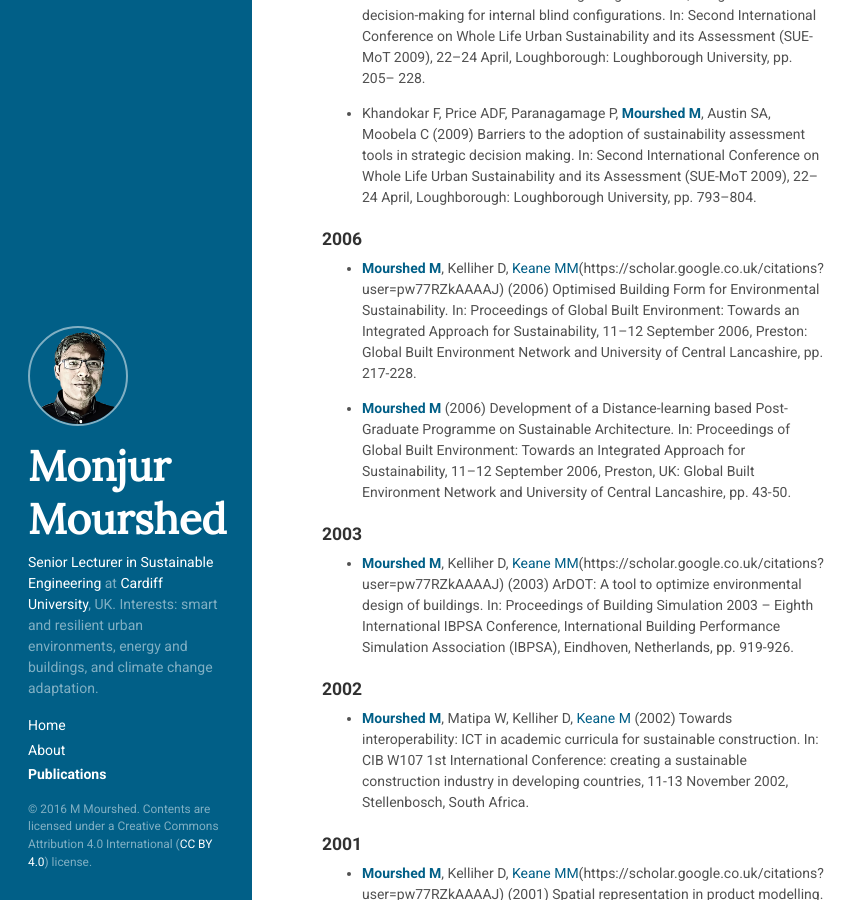
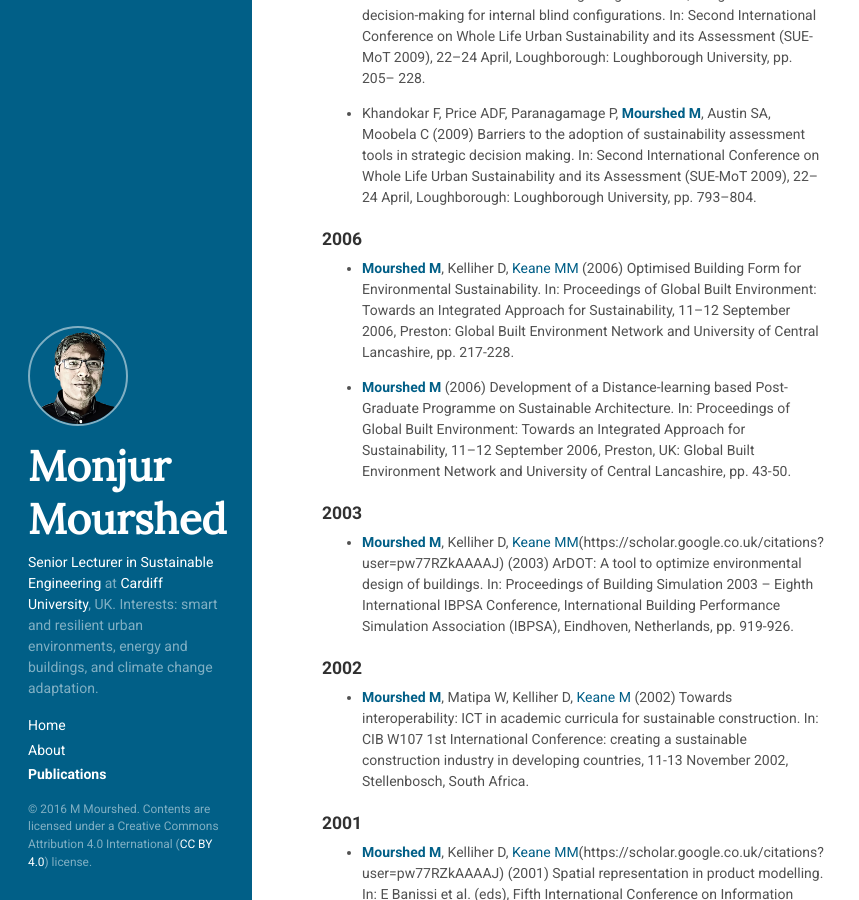
Before and after one commit to mmourshed/mmourshed.github.io, a Jekyll site: the page built from publications.md, in a window 1280 px wide and 900 px high, scrolled down 6945 px. Shown: the whole window, without its empty margins (0-859 px from the left). Built offline with Jekyll 4.4.1, drawn with Linux system fonts in a browser that asks for light colours; some of the changed lines change nothing that is shown.

Commit message:
Updated pubs

```diff
--- a/publications.md
+++ b/publications.md
@@ -178,7 +178,7 @@ PDF. DOI: [10.1016/j.jenvp.2012.06.004](http://dx.doi.org/10.1016/j.jenvp.2012.0
 
 ### 2006
 
-* [**Mourshed M**](https://scholar.google.co.uk/citations?user=EIQ6h-wAAAAJ), Kelliher D, [Keane MM](https://scholar.google.co.uk/citations?user=pw77RZkAAAAJ)(https://scholar.google.co.uk/citations?user=pw77RZkAAAAJ) (2006) Optimised Building Form for Environmental Sustainability. In: Proceedings of Global Built Environment: Towards an Integrated Approach for Sustainability, 11–12 September 2006, Preston: Global Built Environment Network and University of Central Lancashire, pp. 217-228.
+* [**Mourshed M**](https://scholar.google.co.uk/citations?user=EIQ6h-wAAAAJ), Kelliher D, [Keane MM](https://scholar.google.co.uk/citations?user=pw77RZkAAAAJ) (2006) Optimised Building Form for Environmental Sustainability. In: Proceedings of Global Built Environment: Towards an Integrated Approach for Sustainability, 11–12 September 2006, Preston: Global Built Environment Network and University of Central Lancashire, pp. 217-228.
 
 * [**Mourshed M**](https://scholar.google.co.uk/citations?user=EIQ6h-wAAAAJ) (2006) Development of a Distance-learning based Post-Graduate Programme on Sustainable Architecture. In: Proceedings of Global Built Environment: Towards an Integrated Approach for Sustainability, 11–12 September 2006, Preston, UK: Global Built Environment Network and University of Central Lancashire, pp. 43-50.
 
```
